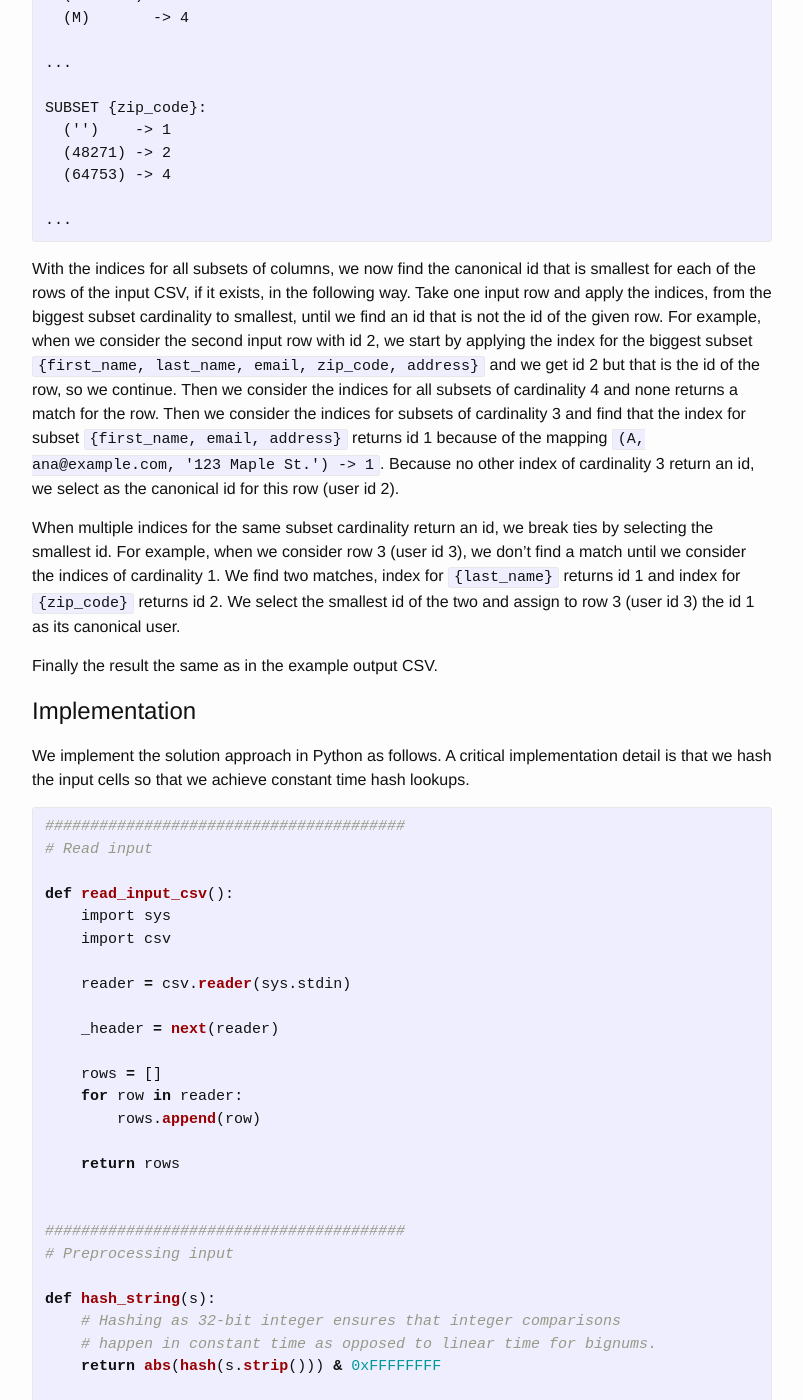
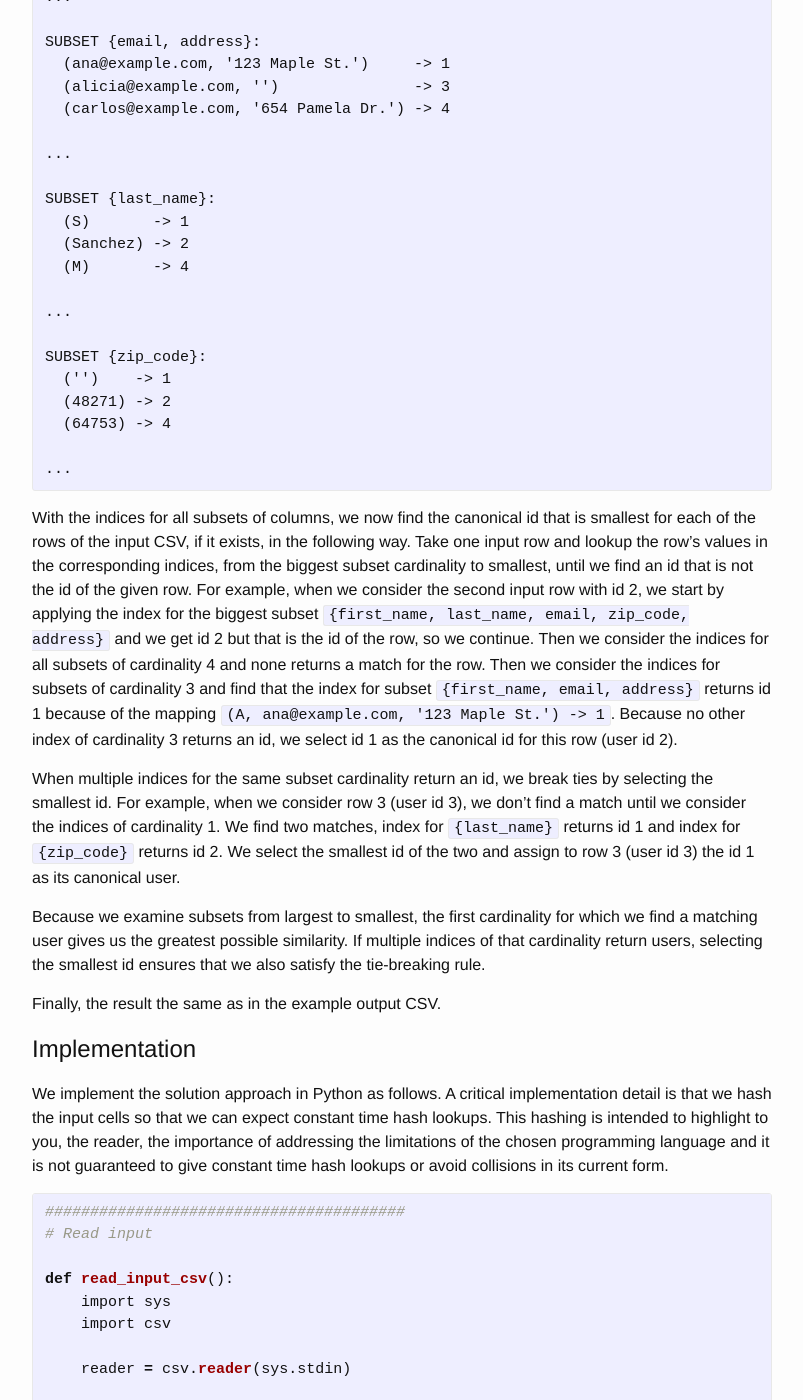
Before and after one commit to mrrusof/mrrusof.github.io, a Jekyll site: the page built from _posts/2026-11-08-duplicated-users.markdown, in a window 1280 px wide and 1400 px high, scrolled down 3800 px. Shown: the whole window, without its empty margins (238-1041 px from the left). Built offline with Jekyll 4.4.1, drawn with Linux system fonts in a browser that asks for light colours; formulas are drawn with MathJax 3; comment, search, counter and statistics services are not loaded; some of the changed text lies outside the part shown.

Commit message:
Edits to "Duplicated Users".

````diff
--- a/_posts/2026-11-08-duplicated-users.markdown
+++ b/_posts/2026-11-08-duplicated-users.markdown
@@ -5,6 +5,8 @@
 author: Ruslan Ledesma-Garza
 summary: For one of the web applications we support, we know that some users have registered more than once.  Having duplicated users is a problem because it distorts usage metrics for the application and thus complicates business decisions.  So we need you to write a program that finds duplicated users.
 ---
+
+_**Disclaimer.** This article was proofread with the assistance of ChatGPT (OpenAI), which also provided feedback on the algorithm and suggested improvements to parts of the explanation. The problem-solving approach and implementation are my own._
 
 {{page.summary}}
 
@@ -15,7 +17,8 @@
 least one attribute.  We also say that one user has a low similarity
 with another if they only share one attribute, a medium similarity if
 they share two attributes and a high similarity if they share three or
-more.
+more.  If an attribute is missing or empty for two given users, it is
+considered a shared attribute.
 
 **Input.**
 The input is a CSV file of users as in the following example.  The
@@ -35,11 +38,13 @@
 duplicate users such that `id1` is canonical and indicates how similar
 they are ("High", "Medium", "Low").  A user is canonical if it is the
 smallest id for a given set of similar users. For example, user 1 is
-canonical for the set of users `{1, 2}`.  Users may appear at most
-once in column `id2` and they are paired with the most similar
+canonical for the set of users `{1, 2}` that are similar over
+`(first_name, email) = ('A', 'ana@example.com')`.  Users may appear at
+most once in column `id2` and they are paired with the most similar
 canonical user, breaking ties by choosing the smallest id.  Users
 without potential duplicates do not appear in the output.  No user
-appears in columns `id1` and `id2` of the same row.  The output rows are sorted by column `id2`.
+appears in columns `id1` and `id2` of the same row.  The output rows
+are sorted by column `id2`.
 
 ```asciidoc
 id1,id2,similarity
@@ -89,16 +94,16 @@
 address
 '123 Maple St.'  -> {1, 2}
 <empty string>   -> {3}
-'654 Panela Dr.' -> {4}
+'654 Pamela Dr.' -> {4}
 ```
 
 For each user, we find the most similar and smallest user in the
 following way.  For the k-th attribute of the user, convert its value
 $@v@$ to the set of user ids $@I_k(v)@$ minus the id $@i@$ of the
-user, so $@I_k(v) \setminus \lbrace i \rbrace@$.  Select the user id
-that is most frequent, if there is a tie, then select the smallest id.
-For example, the sets of user ids corresponding to each attribute of
-each user of the input CSV are the following.
+user, so $@I_k(v) \setminus \lbrace i \rbrace@$.  Select the most
+frequent user id, breaking ties by choosing the smallest id.  For
+example, the sets of user ids corresponding to each attribute of each
+user of the input CSV are the following.
 
 ```asciidoc
 TABLE OF SETS OF IDS
@@ -143,20 +148,28 @@
 # Solution Approach
 
 There is a way to achieve linear time $@O(n)@$ for a fixed number of
-columns.  The key to doing that is indexing subsets of columns instead
-of individual columns.  This indexing consists in mapping each of the
-$@2^k - 1@$ subsets of the $@k@$ input columns to one corresponding
-user.  Then when we lookup for the most frequent and smallest id for a
-given row, we consider the indices for subsets going from big to small
-subsets until we find a match.  Because the number of subsets is fixed
-when the number of columns $@k@$ is fixed, the building of indices and
-the finding of the smallest canonical user for each row each take
-linear time $@O(n)@$ on the number of rows $@n@$.
+columns.  The key to doing that is indexing combinations of column
+values instead of individual column values.  This indexing consists in
+building an index for each of the $@2^k - 1@$ nomempty subsets of the
+$@k@$ attribute columns.  Then when we lookup for the most frequent
+and smallest id for a given row, we consider the indices for subsets
+going from big to small subsets until we find a match.  Because the
+number of subsets is fixed when the number of columns $@k@$ is fixed,
+the building of indices and the finding of the smallest canonical user
+for each row each take linear time $@O(n)@$ on the number of rows
+$@n@$.
+
+For each combination of columns and values, the corresponding index
+stores the smallest user id having those values. Therefore, if
+multiple users share the same values for a given subset of columns, we
+only need to remember the smallest id. Any other user with those
+values cannot be a better candidate for that subset because it has the
+same similarity and a greater id.
 
 We now illustrate the solution approach on the example input CSV.
 
 The indexing step produces one index for each subset of the input
-colums, except the `id` column, in the following way.  For each row
+columns, except the `id` column, in the following way.  For each row
 from top to bottom of the input CSV, and for each subset of colums
 $@S@$, map the values $@v_1, ..., v_j@$ of the subset of columns to
 the user id $@i@$ of the row, $@I_S(v_1, ..., v_j) = i@$ when
@@ -210,20 +223,19 @@
 
 With the indices for all subsets of columns, we now find the canonical
 id that is smallest for each of the rows of the input CSV, if it
-exists, in the following way.  Take one input row and apply the
-indices, from the biggest subset cardinality to smallest, until we
-find an id that is not the id of the given row.  For example, when we
-consider the second input row with id 2, we start by applying the
-index for the biggest subset `{first_name, last_name, email, zip_code,
-address}` and we get id 2 but that is the id of the row, so we
-continue.  Then we consider the indices for all subsets of cardinality
-4 and none returns a match for the row.  Then we consider the indices
-for subsets of cardinality 3 and find that the index for subset
-`{first_name, email, address}` returns id 1 because of the mapping
-`(A, ana@example.com, '123 Maple St.') -> 1`.  Because no other index
-of cardinality 3 return an id, we select as the canonical id for this
-row (user id 2).
-
+exists, in the following way.  Take one input row and lookup the row's
+values in the corresponding indices, from the biggest subset
+cardinality to smallest, until we find an id that is not the id of the
+given row.  For example, when we consider the second input row with id
+2, we start by applying the index for the biggest subset `{first_name,
+last_name, email, zip_code, address}` and we get id 2 but that is the
+id of the row, so we continue.  Then we consider the indices for all
+subsets of cardinality 4 and none returns a match for the row.  Then
+we consider the indices for subsets of cardinality 3 and find that the
+index for subset `{first_name, email, address}` returns id 1 because
+of the mapping `(A, ana@example.com, '123 Maple St.') -> 1`.  Because
+no other index of cardinality 3 returns an id, we select id 1 as the
+canonical id for this row (user id 2).
 
 When multiple indices for the same subset cardinality return an id, we
 break ties by selecting the smallest id.  For example, when we
@@ -233,14 +245,24 @@
 We select the smallest id of the two and assign to row 3 (user id 3)
 the id 1 as its canonical user.
 
-Finally the result the same as in the example output CSV.
+Because we examine subsets from largest to smallest, the first
+cardinality for which we find a matching user gives us the greatest
+possible similarity. If multiple indices of that cardinality return
+users, selecting the smallest id ensures that we also satisfy the
+tie-breaking rule.
+
+Finally, the result the same as in the example output CSV.
 
 
 # Implementation
 
 We implement the solution approach in Python as follows.  A critical
-implementation detail is that we hash the input cells so that we
-achieve constant time hash lookups.
+implementation detail is that we hash the input cells so that we can
+expect constant time hash lookups.  This hashing is intended to
+highlight to you, the reader, the importance of addressing the
+limitations of the chosen programming language and it is not
+guaranteed to give constant time hash lookups or avoid collisions in
+its current form.
 
 {% highlight python %}
 ########################################
@@ -383,7 +405,7 @@
         for index in indices_by_cardinality[cardinality]:
             similar_id = index.get(row)
 
-            if similar_id == row_id:
+            if similar_id is None or similar_id == row_id:
                 continue
 
             if most_frequent_and_smallest_row is None or similar_id < most_frequent_and_smallest_row:
@@ -448,6 +470,12 @@
 main()
 {% endhighlight %}
 
+# A Final Note
+
+Always challenge your techincal editors XD.
+
+<img style="width: 100%" src="/assets/2026-11-08-always-challenge-your-technical-editors.png"/>
+
 
 {% include share.html %}
 
````
Also changed, not shown: other parts of _posts/2026-11-08-duplicated-users.markdown (+1 -1 lines), assets/2026-11-08-always-challenge-your-technical-editors.png (added).
